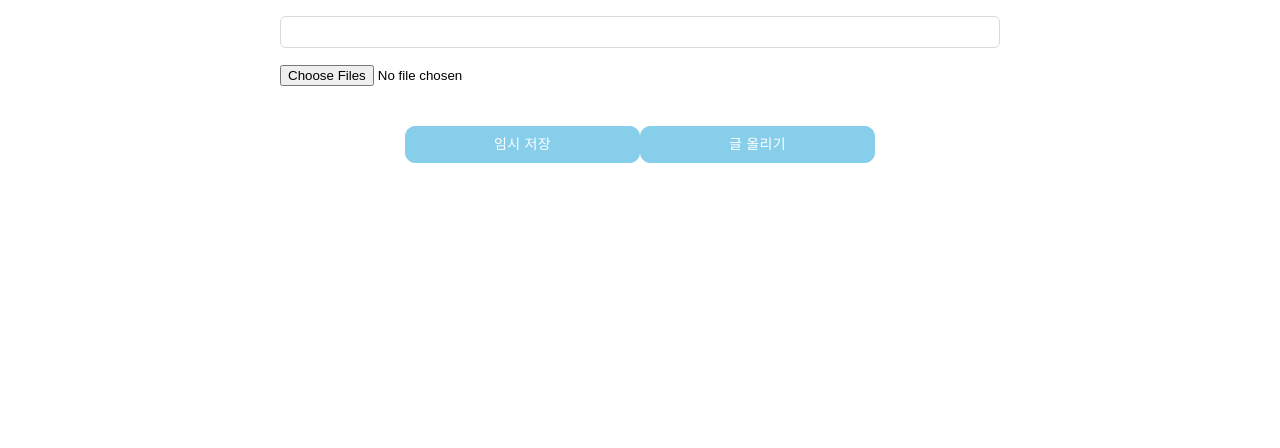
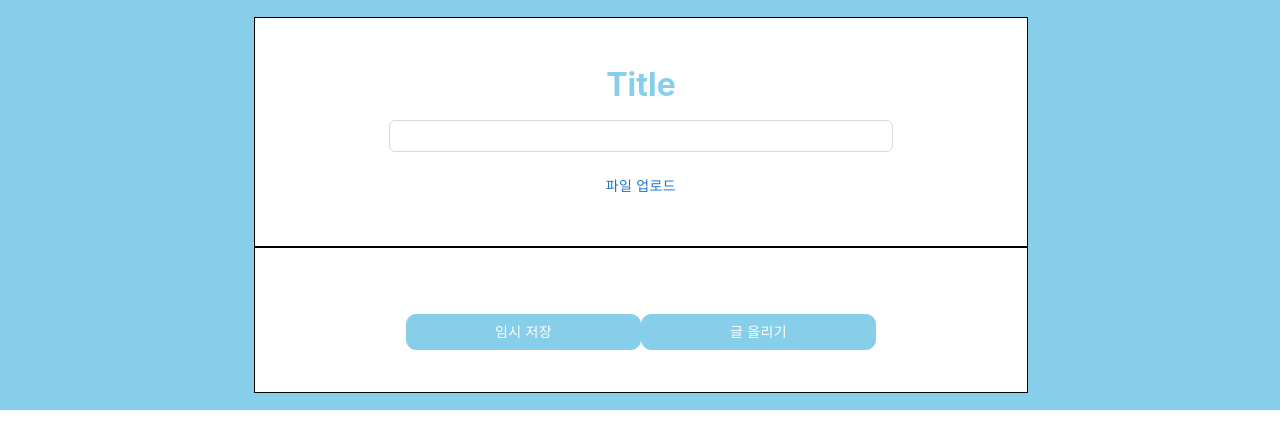
Before and after one commit to HyeGyoungPark/FrontEnd, a React (Create React App) app: page /write in a window 1280 px wide. Shown: the top 448 px of the page. Built offline with nearby package versions, Linux system fonts and the light colour scheme.

Commit message:
write page

```diff
--- a/src/component/page/WritePage.jsx
+++ b/src/component/page/WritePage.jsx
@@ -1,21 +1,28 @@
-import React, { useState } from "react";
+import React, { useState , useRef } from "react";
 import styled from "styled-components";
-import { Button } from '@mui/material';
-import { Input } from "antd"
-
-import * as resize from "../ui/resize.js"
-import Images from "./WriteImage"
+import { Button } from "@mui/material";
+import { Input } from "antd";
+import Sidebar from "./Sidebar.jsx";
+import * as resize from "../ui/resize.js";
+import Images from "./WriteImage";
 import axios from "axios";
-
+import { width } from "@mui/system";
 
 //화면의 중앙에 위치시킴
+
 const Wrapper = styled.div`
   padding: 16px;
   width: calc(100% - 32px);
+
   display: flex;
   flex-direction: column;
   align-items: center;
   justify-content: center;
+
+  border: 1px solid skyblue;
+  background-color: skyblue;
+
+  display: grid;
 `;
 
 const WrapperBtn = styled.div`
@@ -25,10 +32,15 @@ const WrapperBtn = styled.div`
   flex-direction: row;
   align-items: center;
   justify-content: center;
+
+  background-color: white;
 `;
+//   border: 1px solid blue;
 
 const Container = styled.div`
-  width: 100%;
+  width: 200vw;
+  border: 1px solid black;
+  background-color: white;
   max-width: 720px;
   & > * {
     :not(:last-child) {
@@ -37,7 +49,7 @@ const Container = styled.div`
   }
 `;
 
-const { TextArea } = Input
+const { TextArea } = Input;
 
 function WritePage(props) {
   const [title, SetTitle] = useState("");
@@ -52,86 +64,148 @@ function WritePage(props) {
     let fileArr = e.target.files;
     let imageListLength = imageList.length;
     let filesLength = fileArr.length > 10 ? 10 : fileArr.length; //최대 10개
-        if(imageListLength + filesLength > 10) {
-            alert('이미지는 10장을 초과할 수 없습니다.');
+    if (imageListLength + filesLength > 10) {
+      alert("이미지는 10장을 초과할 수 없습니다.");
       return;
     }
 
     //프리뷰
-        for (let i=0; i<filesLength; i++){
+    for (let i = 0; i < filesLength; i++) {
       let newImage = await resize.handleResize(fileArr[i]);
       SetImageList((imageList) => [...imageList, newImage]);
     }
-        e.target.value = '';
+    e.target.value = "";
 
-        SetContentList([...contentList,]);
+    SetContentList([...contentList]);
   };
 
-    function preSubmit() {};
+  function preSubmit() {}
 
-    function finalSubmit() {};
+  function finalSubmit() {}
+
+
+  const imageInput = useRef();
+  const onCickImageUpload = () => {
+    imageInput.current.click();
+  };
 
   return (
+
+
+
     <Wrapper>
-            <Container>
+        <Sidebar/>
+      <Container
+        style={{
+          padding: "2vw",
+          alignItems: "center",
+          placeItems: "center",
+          display: "grid",
+          textAlign: "center",
+        }}
+      >
+        <h1
+          style={{
+            color: "skyblue",
+            textAlign: "center",
+          }}
+        >
+          Title
+        </h1>
         <TextArea
-                type="text" value={title}
+          style={{
+            width: "70%",
+          }}
+          type="text"
+          value={title}
           onChange={(e) => {
             SetTitle(e.target.value);
           }}
-                autoSize={{ minRows: 1, maxRows: 1}}/>
-
+          autoSize={{ minRows: 1, maxRows: 1 }}
+        />
+        <Button onClick={onCickImageUpload}>파일 업로드</Button>
         <input
+            ref={imageInput}
           type="file"
           id="upload-file"
           accept="image/*"
           multiple
-                    onChange={uploadFile}/>
-                <Images imageList={imageList} getImageList={getImageList} contentList={contentList} SetContentList={SetContentList}/>
+          onChange={uploadFile}
+          style = {{display : "none"}}
+        />
+        <Images
+          imageList={imageList}
+          getImageList={getImageList}
+          contentList={contentList}
+          SetContentList={SetContentList}
+        />
       </Container>
 
+      <Container
+        style={{
+          padding: "2vw",
+          alignItems: "center",
+          placeItems: "center",
+          display: "grid",
+          textAlign: "center",
+        }}
+      >
         <WrapperBtn>
           <Button
             type="submit"
             variant="outlined"
-                sx={{ //css 적용
+            sx={{
+              //css 적용
               mt: 3,
               pr: 11,
               pl: 11,
-                    color: 'white',
-                    border: '1px solid skyblue',
-                    borderRadius: '10px',
-                    backgroundColor: 'skyblue',
+              color: "white",
+              border: "1px solid skyblue",
+              borderRadius: "10px",
+              backgroundColor: "skyblue",
               // "&.Mui[mui이름]-root:[event 속성]" : {}로 기본적으로 적용된 css를 변경시킬 수 있다.
               // "&.MuiButton-root:hover" : {}로 기본적으로 탑재되어있는 css를 바꿈
-                    "&.MuiButton-root:hover":{
-                    color: 'skyblue',
-                    borderColor: 'skyblue'
-                    }
+              "&.MuiButton-root:hover": {
+                color: "skyblue",
+                borderColor: "skyblue",
+              },
             }}
-                onClick={() => {preSubmit()}}>임시 저장</Button>
+            onClick={() => {
+              preSubmit();
+            }}
+          >
+            임시 저장
+          </Button>
 
           <Button
             type="submit"
             variant="outlined"
-                sx={{ //css 적용
+            sx={{
+              //css 적용
               mt: 3,
               pr: 11,
               pl: 11,
-                    color: 'white',
-                    border: '1px solid skyblue',
-                    borderRadius: '10px',
-                    backgroundColor: 'skyblue',
+              color: "white",
+              border: "1px solid skyblue",
+              borderRadius: "10px",
+              backgroundColor: "skyblue",
               // "&.Mui[mui이름]-root:[event 속성]" : {}로 기본적으로 적용된 css를 변경시킬 수 있다.
               // "&.MuiButton-root:hover" : {}로 기본적으로 탑재되어있는 css를 바꿈
-                    "&.MuiButton-root:hover":{
-                    color: 'skyblue',
-                    borderColor: 'skyblue'
-                    }
+              "&.MuiButton-root:hover": {
+                color: "skyblue",
+                borderColor: "skyblue",
+              },
             }}
-                onClick={() => {finalSubmit()}}>글 올리기</Button>
+            onClick={() => {
+              finalSubmit();
+            }}
+          >
+            글 올리기
+          </Button>
         </WrapperBtn>
+      </Container>
     </Wrapper>
+
   );
 }
 
```
Lines whose indentation alone changed are shown as unchanged.
